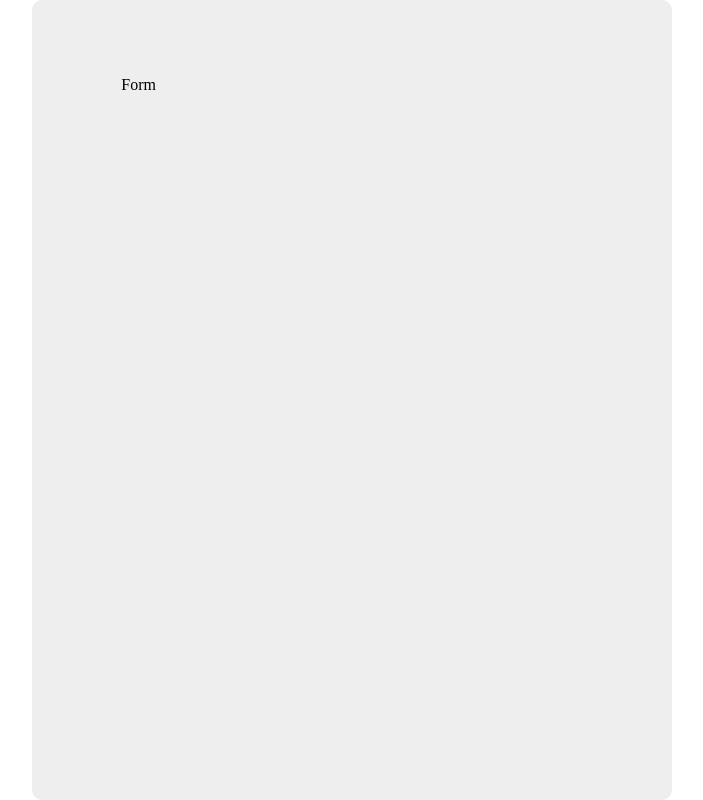
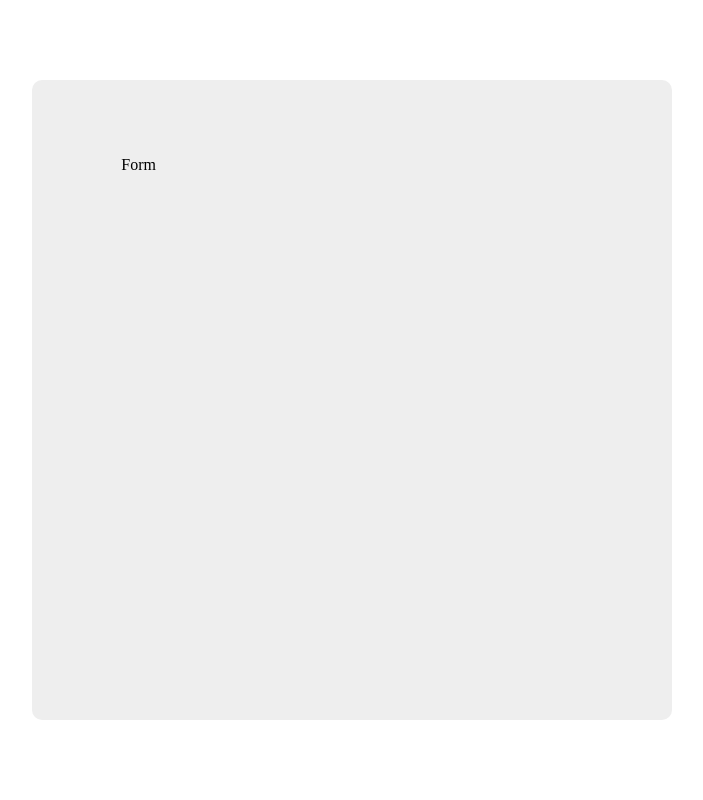
Before and after one commit to Naxisigut/element_layout, a Vue app: page /#/index in a window 1280 px wide. Shown: the whole page, without its empty margins (288-991 px from the left). Built offline with nearby package versions, Linux system fonts and the light colour scheme.

Commit message:
style: 优化

```diff
--- a/src/views/indexView.vue
+++ b/src/views/indexView.vue
@@ -68,7 +68,7 @@ export default {
   margin: auto;
   padding: 50px;
   width: 50%;
-  height: 800px;
+  height: 80%;
   background-color: #eee;
   border-radius: 10px;
   .displayWrapper{
@@ -86,6 +86,7 @@ export default {
         align-items: center;
         flex-direction: column;
         height: 70px;
+        text-align: center;
         cursor: pointer;
         &:hover{
           color: peru;
```
